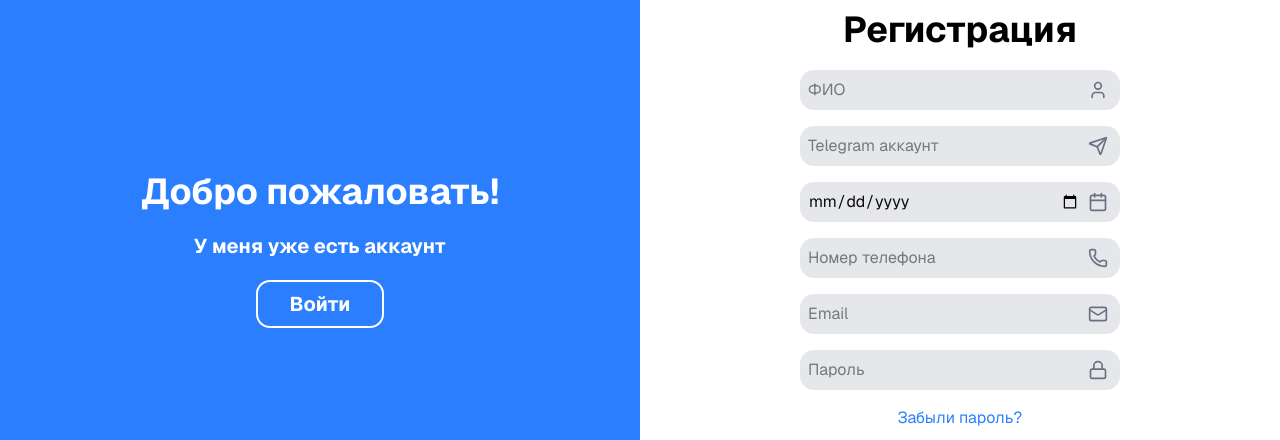
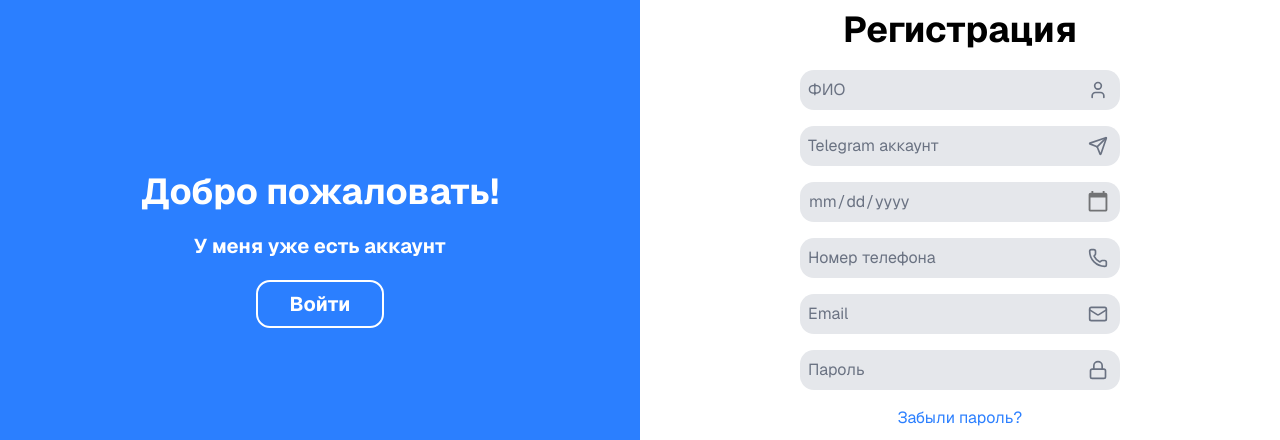
Before and after one commit to TopITOrg/BetaFrontend, a Next.js app: page /register in a window 1280 px wide. Shown: the part 150-590 px from the top of the page. Built offline with nearby package versions, Linux system fonts and the light colour scheme; no server answers.

Commit message:
Register page - fix date input field

```diff
--- a/src/app/(auth)/register/page.tsx
+++ b/src/app/(auth)/register/page.tsx
@@ -1,7 +1,7 @@
 "use client"
 
 import Link from "next/link";
-import {Lock, Mail, User, Send, Phone, Calendar, Home} from "lucide-react"
+import {Lock, Mail, User, Send, Phone, Home} from "lucide-react"
 import { useRegister } from '@/hooks/useRegister';
 import { useState } from 'react';
 
@@ -52,7 +52,7 @@ export default function Page() {
                                 placeholder="ФИО"
                                 value={formData.full_name}
                                 onChange={handleChange}
-                                className="rounded-xl p-2 w-full bg-gray-200 pr-10"
+                                className="rounded-xl p-2 w-full bg-gray-200 pr-10 text-gray-900 placeholder-gray-500"
                                 required
                             />
                             <User className="absolute right-3 top-1/2 transform -translate-y-1/2 text-gray-500" size={20}/>
@@ -65,24 +65,29 @@ export default function Page() {
                                 placeholder="Telegram аккаунт"
                                 value={formData.social_network_link}
                                 onChange={handleChange}
-                                className="rounded-xl p-2 w-full bg-gray-200 pr-10"
+                                className="rounded-xl p-2 w-full bg-gray-200 pr-10 text-gray-900 placeholder-gray-500"
                                 required
                             />
                             <Send className="absolute right-3 top-1/2 transform -translate-y-1/2 text-gray-500" size={20}/>
                         </div>
 
                         {/* Birth Date */}
+
                         <div className="relative w-full">
                             <input
                                 name="birth_date"
                                 type="date"
-                                placeholder="Дата рождения"
                                 value={formData.birth_date}
                                 onChange={handleChange}
-                                className="rounded-xl p-2 w-full bg-gray-200 pr-10"
+                                className="rounded-xl p-2 pr-3 w-full bg-gray-200 text-gray-900
+                                [color-scheme:light]
+                                [&::-webkit-datetime-edit]:text-gray-500
+                                [&::-webkit-datetime-edit-fields-wrapper]:text-gray-500
+                                [&::-webkit-calendar-picker-indicator]:opacity-50
+                                [&::-webkit-calendar-picker-indicator]:scale-150
+                                [&::-webkit-calendar-picker-indicator]:hover:opacity-100"
                                 required
                             />
-                            <Calendar className="absolute right-3 top-1/2 transform -translate-y-1/2 text-gray-500" size={20}/>
                         </div>
 
                         {/* Phone Number */}
@@ -92,7 +97,7 @@ export default function Page() {
                                 placeholder="Номер телефона"
                                 value={formData.phone_number}
                                 onChange={handleChange}
-                                className="rounded-xl p-2 w-full bg-gray-200 pr-10"
+                                className="rounded-xl p-2 w-full bg-gray-200 pr-10 text-gray-900 placeholder-gray-500"
                                 required
                             />
                             <Phone className="absolute right-3 top-1/2 transform -translate-y-1/2 text-gray-500" size={20}/>
@@ -106,7 +111,7 @@ export default function Page() {
                                 placeholder="Email"
                                 value={formData.email}
                                 onChange={handleChange}
-                                className="rounded-xl p-2 w-full bg-gray-200 pr-10"
+                                className="rounded-xl p-2 w-full bg-gray-200 pr-10 text-gray-900 placeholder-gray-500"
                                 required
                             />
                             <Mail className="absolute right-3 top-1/2 transform -translate-y-1/2 text-gray-500" size={20}/>
@@ -120,7 +125,7 @@ export default function Page() {
                                 placeholder="Пароль"
                                 value={formData.password}
                                 onChange={handleChange}
-                                className="rounded-xl p-2 w-full bg-gray-200 pr-10"
+                                className="rounded-xl p-2 w-full bg-gray-200 pr-10 text-gray-900 placeholder-gray-500"
                                 required
                             />
                             <Lock className="absolute right-3 top-1/2 transform -translate-y-1/2 text-gray-500" size={20}/>
```
